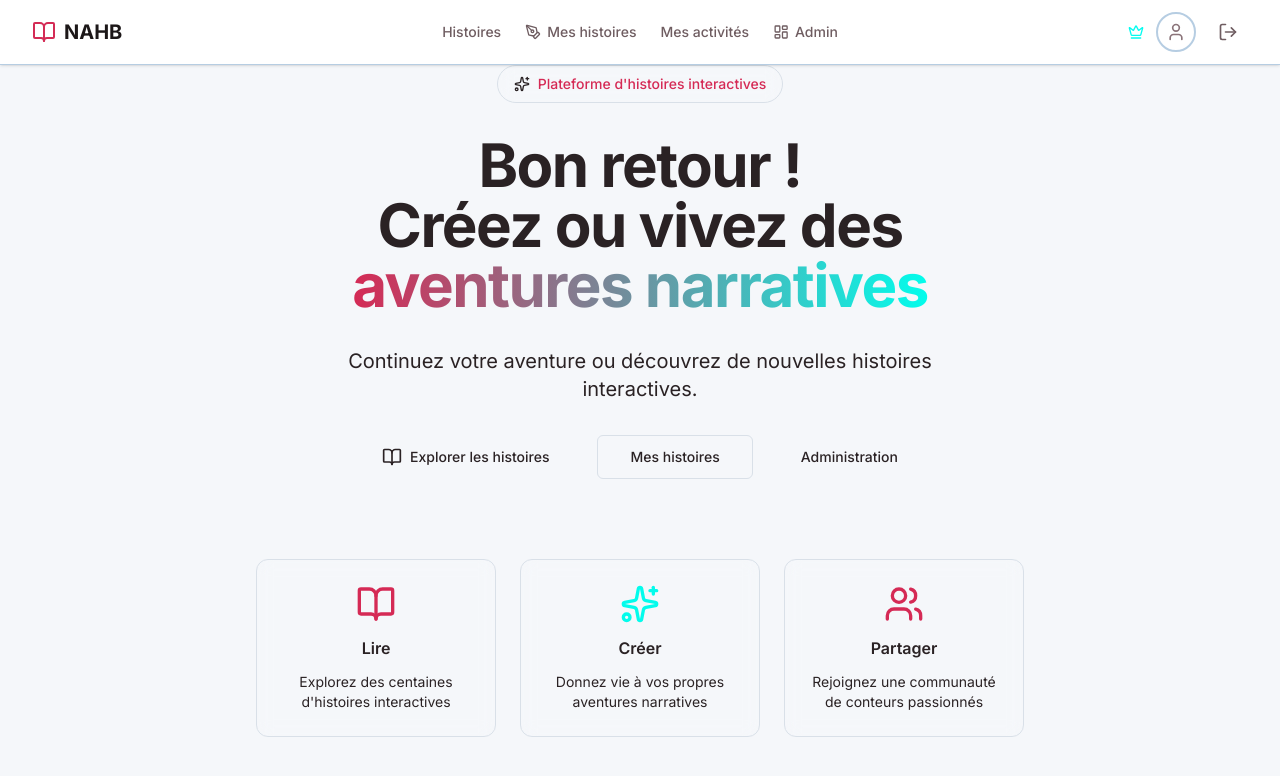
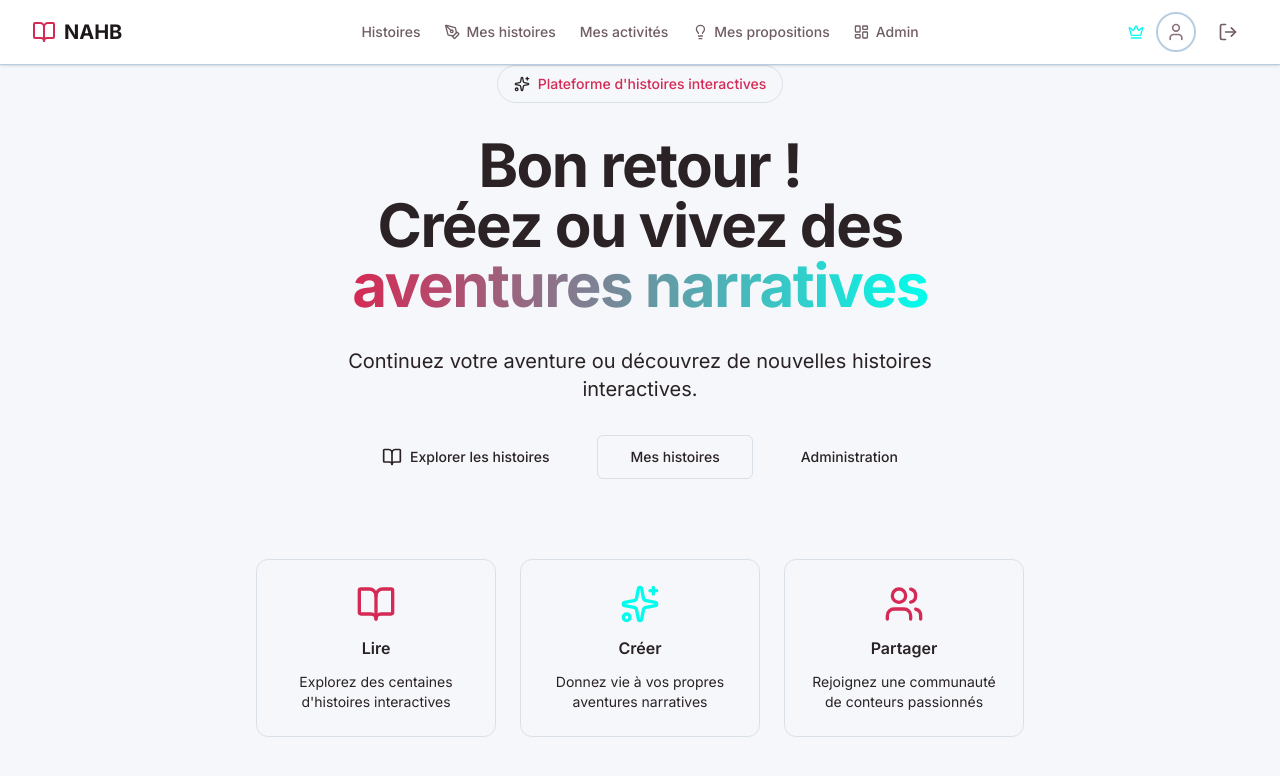
Before and after one commit to itsaam/NAHB, a React (Vite) app in the folder nahb-frontend/: page / in a window 1280 px wide. Shown: the top 776 px of the page. Built offline with nearby package versions, Linux system fonts and the light colour scheme; no server answers; sample sign-in values are in the browser's storage; the HTML template or start-up script is replaced by a standard one.

Commit message:
feat(frontend): ajout route et lien navbar pour Mes Propositions

```diff
--- a/nahb-frontend/src/App.jsx
+++ b/nahb-frontend/src/App.jsx
@@ -5,8 +5,8 @@ import {
   Navigate,
   useLocation,
 } from "react-router-dom";
-import {AuthProvider} from "./context/AuthContext";
-import {ProtectedRoute} from "./utils/ProtectedRoute";
+import { AuthProvider } from "./context/AuthContext";
+import { ProtectedRoute } from "./utils/ProtectedRoute";
 import { Toaster } from "sonner";
 import Navbar from "./components/Navbar";
 
@@ -24,6 +24,7 @@ import ProfilePage from "./pages/ProfilePage";
 import ForgotPasswordPage from "./pages/ForgotPasswordPage";
 import ResetPasswordPage from "./pages/ResetPasswordPage";
 import MyActivitiesPage from "./pages/MyActivitiesPage";
+import MySuggestionsPage from "./pages/MySuggestionsPage";
 
 import "./App.css";
 
@@ -38,25 +39,25 @@ function AppContent() {
 
   return (
     <div className="min-h-screen">
-            {!hideNavbar && <Navbar/>}
+      {!hideNavbar && <Navbar />}
       <Routes>
         {/* Public Routes */}
-                <Route path="/" element={<HomePage/>}/>
-                <Route path="/login" element={<LoginPage/>}/>
-                <Route path="/register" element={<RegisterPage/>}/>
-                <Route path="/forgot-password" element={<ForgotPasswordPage/>}/>
-                <Route path="/reset-password" element={<ResetPasswordPage/>}/>
-                <Route path="/stories" element={<StoriesPage/>}/>
+        <Route path="/" element={<HomePage />} />
+        <Route path="/login" element={<LoginPage />} />
+        <Route path="/register" element={<RegisterPage />} />
+        <Route path="/forgot-password" element={<ForgotPasswordPage />} />
+        <Route path="/reset-password" element={<ResetPasswordPage />} />
+        <Route path="/stories" element={<StoriesPage />} />
 
         {/* Story Detail - Public */}
-                <Route path="/story/:id" element={<StoryDetailPage/>}/>
+        <Route path="/story/:id" element={<StoryDetailPage />} />
 
         {/* Protected Routes */}
         <Route
           path="/profile"
           element={
             <ProtectedRoute>
-                            <ProfilePage/>
+              <ProfilePage />
             </ProtectedRoute>
           }
         />
@@ -64,7 +65,7 @@ function AppContent() {
           path="/read/:sessionId"
           element={
             <ProtectedRoute>
-                            <ReadStoryPage/>
+              <ReadStoryPage />
             </ProtectedRoute>
           }
         />
@@ -73,7 +74,16 @@ function AppContent() {
           path="/my-activites"
           element={
             <ProtectedRoute>
-                            <MyActivitiesPage/>
+              <MyActivitiesPage />
+            </ProtectedRoute>
+          }
+        />
+
+        <Route
+          path="/my-suggestions"
+          element={
+            <ProtectedRoute>
+              <MySuggestionsPage />
             </ProtectedRoute>
           }
         />
@@ -82,7 +92,7 @@ function AppContent() {
           path="/my-stories"
           element={
             <ProtectedRoute requireAuthor>
-                            <MyStoriesPage/>
+              <MyStoriesPage />
             </ProtectedRoute>
           }
         />
@@ -91,7 +101,7 @@ function AppContent() {
           path="/story/:storyId/edit"
           element={
             <ProtectedRoute requireAuthor>
-                            <StoryEditorPage/>
+              <StoryEditorPage />
             </ProtectedRoute>
           }
         />
@@ -100,13 +110,13 @@ function AppContent() {
           path="/admin"
           element={
             <ProtectedRoute requireAdmin>
-                            <AdminDashboard/>
+              <AdminDashboard />
             </ProtectedRoute>
           }
         />
 
         {/* 404 */}
-                <Route path="*" element={<Navigate to="/" replace/>}/>
+        <Route path="*" element={<Navigate to="/" replace />} />
       </Routes>
     </div>
   );
@@ -116,7 +126,7 @@ function App() {
   return (
     <BrowserRouter>
       <AuthProvider>
-                <AppContent/>
+        <AppContent />
         <Toaster
           position="top-right"
           richColors
--- a/nahb-frontend/src/components/Navbar.jsx
+++ b/nahb-frontend/src/components/Navbar.jsx
@@ -7,6 +7,7 @@ import {
   LogOut,
   Crown,
   User,
+  Lightbulb,
 } from "lucide-react";
 
 export default function Navbar() {
@@ -62,6 +63,18 @@ export default function Navbar() {
                 }`}
               >
                 Mes activités
+              </Link>
+
+              <Link
+                to="/my-suggestions"
+                className={`text-sm font-medium transition-colors flex items-center gap-1.5 ${
+                  isActive("/my-suggestions")
+                    ? "text-cherry-rose-500"
+                    : "text-coffee-bean-600 hover:text-cherry-rose-500"
+                }`}
+              >
+                <Lightbulb className="w-4 h-4" />
+                Mes propositions
               </Link>
 
               {user.role === "admin" && (
```
Lines whose indentation alone changed are shown as unchanged.
